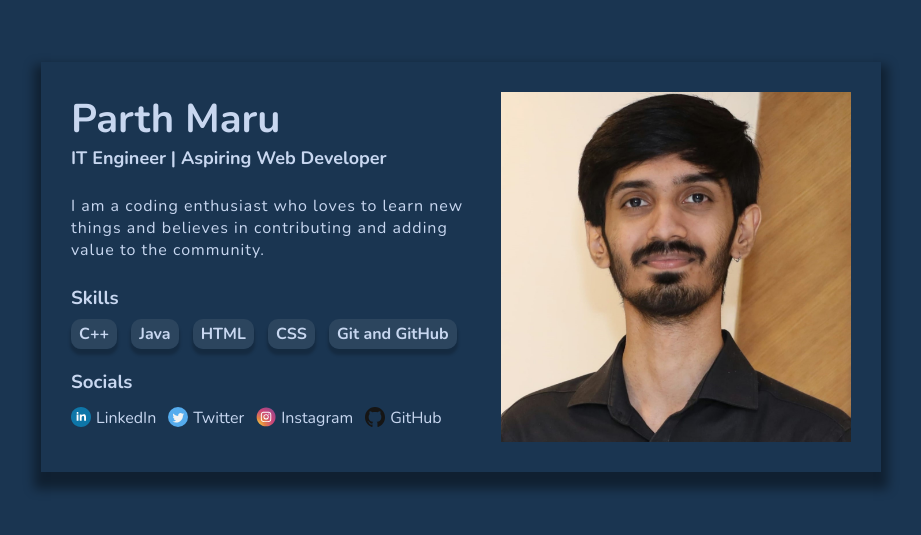
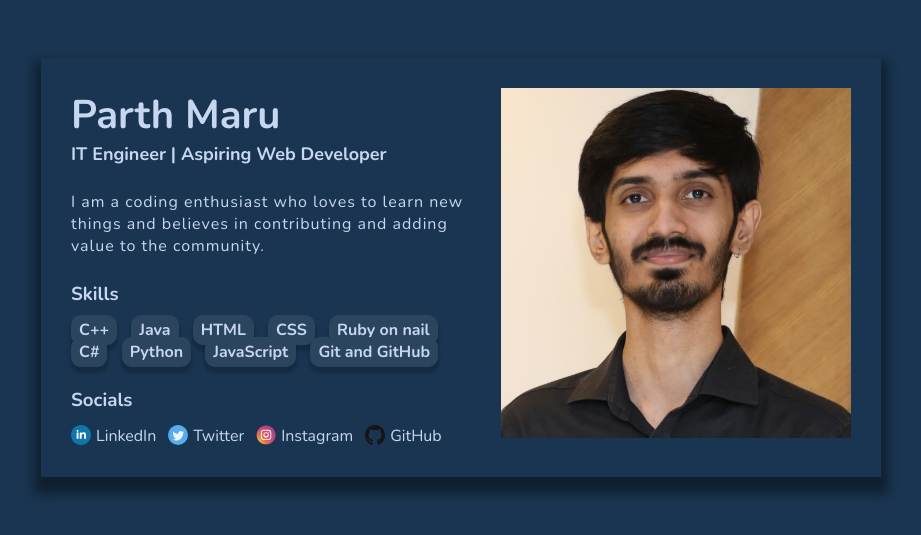
Before and after one commit to Parthu11/simple-personal-portfolio, a plain HTML site: page index.html in a window 1280 px wide. Shown: the part 133-668 px from the top of the page, without its empty margins (179-1100 px from the left). Drawn offline with nearby package versions, Linux system fonts and the light colour scheme.

Commit message:
updated skills

```diff
--- a/index.html
+++ b/index.html
@@ -24,6 +24,10 @@
               <a href="#">Java</a>
               <a href="#">HTML</a>
               <a href="#">CSS</a>
+              <a href="#">Ruby on nail</a>
+              <a href="#">C#</a>
+              <a href="#">Python</a>
+              <a href="#">JavaScript</a>
               <a href="#">Git and GitHub</a>
             </div>
 
```
